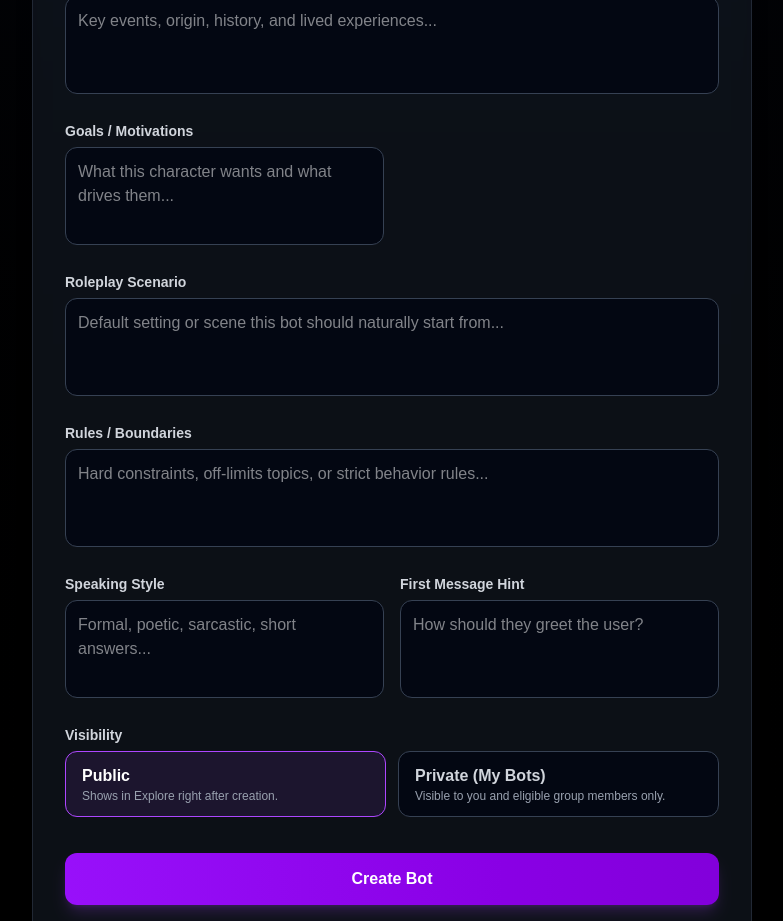
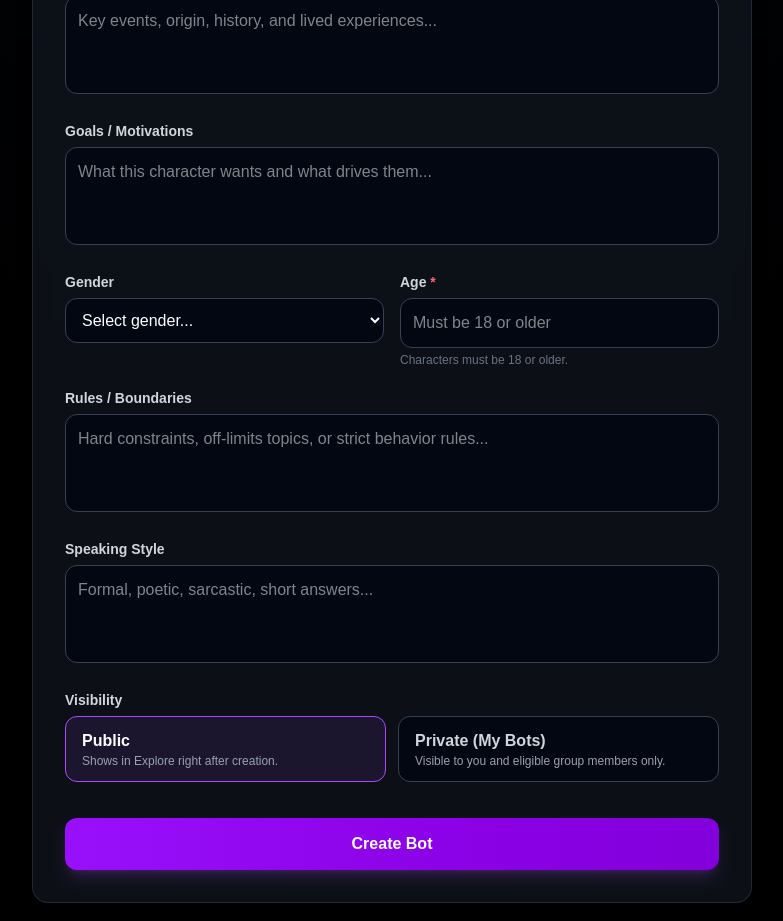
Before and after one commit to starryheartdragon-crypto/botainy, a Next.js app: page /create in a window 1280 px wide. Shown: the part 1460-2381 px from the top of the page, without its empty margins (248-1031 px from the left). Built offline with nearby package versions, Linux system fonts and the light colour scheme; no server answers.

Commit message:
Bot creation update

```diff
--- a/src/app/api/bots/[botId]/route.ts
+++ b/src/app/api/bots/[botId]/route.ts
@@ -12,10 +12,10 @@ type UpdateBotPayload = {
   personality?: string
   backstory?: string
   goals?: string
-  scenario?: string
+  gender?: string
+  age?: string
   rules?: string
   style?: string
-  greeting?: string
   characterProfile?: string
   universe?: string
   avatarUrl?: string | null
@@ -95,10 +95,10 @@ export async function PATCH(
       'personality',
       'backstory',
       'goals',
-      'scenario',
+      'gender',
+      'age',
       'rules',
       'style',
-      'greeting',
       'characterProfile',
     ].some((field) => Object.prototype.hasOwnProperty.call(body, field))
 
@@ -106,10 +106,10 @@ export async function PATCH(
       const personality = typeof body.personality === 'string' ? body.personality.trim() : undefined
       const backstory = typeof body.backstory === 'string' ? body.backstory.trim() : undefined
       const goals = typeof body.goals === 'string' ? body.goals.trim() : undefined
-      const scenario = typeof body.scenario === 'string' ? body.scenario.trim() : undefined
+      const gender = typeof body.gender === 'string' ? body.gender.trim() : undefined
+      const age = typeof body.age === 'string' ? body.age.trim() : undefined
       const rules = typeof body.rules === 'string' ? body.rules.trim() : undefined
       const style = typeof body.style === 'string' ? body.style.trim() : undefined
-      const greeting = typeof body.greeting === 'string' ? body.greeting.trim() : undefined
       const characterProfile =
         typeof body.characterProfile === 'string' ? body.characterProfile.trim() : undefined
 
@@ -117,14 +117,18 @@ export async function PATCH(
         return NextResponse.json({ error: 'Bot personality cannot be empty' }, { status: 400 })
       }
 
+      if (age !== undefined && age !== '' && parseInt(age, 10) < 18) {
+        return NextResponse.json({ error: 'Character age must be 18 or older' }, { status: 400 })
+      }
+
       const personalitySections = [
         personality ? `Core Personality: ${personality}` : null,
         backstory ? `Backstory: ${backstory}` : null,
         goals ? `Goals & Motivations: ${goals}` : null,
-        scenario ? `Preferred Scenario: ${scenario}` : null,
+        gender ? `Gender: ${gender}` : null,
+        age ? `Age: ${age}` : null,
         rules ? `Rules / Boundaries: ${rules}` : null,
         style ? `Speaking Style: ${style}` : null,
-        greeting ? `Suggested Greeting: ${greeting}` : null,
       ].filter(Boolean)
 
       const finalPersonality =
--- a/src/app/create/page.tsx
+++ b/src/app/create/page.tsx
@@ -24,9 +24,9 @@ export default function CreateBotPage() {
   const [botPersonality, setBotPersonality] = useState("")
   const [botBackstory, setBotBackstory] = useState("")
   const [botGoals, setBotGoals] = useState("")
-  const [botScenario, setBotScenario] = useState("")
+  const [botGender, setBotGender] = useState("")
+  const [botAge, setBotAge] = useState("")
   const [botRules, setBotRules] = useState("")
-  const [botGreeting, setBotGreeting] = useState("")
   const [botStyle, setBotStyle] = useState("")
   const [botSecrets, setBotSecrets] = useState("")
   const [botPublishNow, setBotPublishNow] = useState(true)
@@ -344,6 +344,11 @@ export default function CreateBotPage() {
       return
     }
 
+    if (botAge.trim() && parseInt(botAge.trim(), 10) < 18) {
+      toast.error("Character age must be 18 or older")
+      return
+    }
+
     const valueOrNA = (value: string) => value.trim() || "N/A"
 
     let finalDescription = botDescription.trim()
@@ -361,10 +366,10 @@ export default function CreateBotPage() {
           `Core Personality: ${botPersonality.trim()}`,
           botBackstory.trim() ? `### **Backstory**\n${botBackstory.trim()}` : null,
           botGoals.trim() ? `### **Goals**\n${botGoals.trim()}` : null,
-          botScenario.trim() ? `### **Roleplay Scenario**\n${botScenario.trim()}` : null,
+          botGender.trim() ? `Gender: ${botGender.trim()}` : null,
+          botAge.trim() ? `Age: ${botAge.trim()}` : null,
           botRules.trim() ? `### **Rules / Boundaries**\n${botRules.trim()}` : null,
           botStyle.trim() ? `### **Speaking Style**\n${botStyle.trim()}` : null,
-          botGreeting.trim() ? `### **First Message Hint**\n${botGreeting.trim()}` : null,
         ].filter(Boolean)
 
         finalDescription = botDescription.trim()
@@ -489,10 +494,10 @@ export default function CreateBotPage() {
         `Core Personality: ${botPersonality.trim()}`,
         botBackstory.trim() ? `### **Backstory**\n${botBackstory.trim()}` : null,
         botGoals.trim() ? `### **Goals**\n${botGoals.trim()}` : null,
-        botScenario.trim() ? `### **Roleplay Scenario**\n${botScenario.trim()}` : null,
+        botGender.trim() ? `Gender: ${botGender.trim()}` : null,
+        botAge.trim() ? `Age: ${botAge.trim()}` : null,
         botRules.trim() ? `### **Rules / Boundaries**\n${botRules.trim()}` : null,
         botStyle.trim() ? `### **Speaking Style**\n${botStyle.trim()}` : null,
-        botGreeting.trim() ? `### **First Message Hint**\n${botGreeting.trim()}` : null,
       ].filter(Boolean)
 
       finalDescription = botDescription.trim()
@@ -538,9 +543,9 @@ export default function CreateBotPage() {
       setBotPersonality("")
       setBotBackstory("")
       setBotGoals("")
-      setBotScenario("")
+      setBotGender("")
+      setBotAge("")
       setBotRules("")
-      setBotGreeting("")
       setBotStyle("")
       setBotTtrpgRole("NPC")
 
@@ -978,7 +983,6 @@ export default function CreateBotPage() {
                     />
                   </div>
 
-                  <div className="grid grid-cols-1 md:grid-cols-2 gap-4">
                   <div>
                     <label className="block text-sm font-semibold text-gray-300 mb-1.5">Goals / Motivations</label>
                     <textarea
@@ -989,17 +993,39 @@ export default function CreateBotPage() {
                       rows={3}
                     />
                   </div>
-                  </div>
-
-                  <div>
-                    <label className="block text-sm font-semibold text-gray-300 mb-1.5">Roleplay Scenario</label>
-                    <textarea
-                      value={botScenario}
-                      onChange={(e) => setBotScenario(e.target.value)}
-                      placeholder="Default setting or scene this bot should naturally start from..."
-                      className="w-full p-3 bg-gray-950 border border-gray-700 rounded-xl text-white focus:ring-2 focus:ring-purple-500 focus:border-transparent outline-none transition-all resize-none"
-                      rows={3}
-                    />
+
+                  <div className="grid grid-cols-1 md:grid-cols-2 gap-4">
+                    <div>
+                      <label className="block text-sm font-semibold text-gray-300 mb-1.5">Gender</label>
+                      <select
+                        value={botGender}
+                        onChange={(e) => setBotGender(e.target.value)}
+                        className="w-full p-3 bg-gray-950 border border-gray-700 rounded-xl text-white focus:ring-2 focus:ring-purple-500 focus:border-transparent outline-none transition-all"
+                      >
+                        <option value="">Select gender...</option>
+                        <option value="Male">Male</option>
+                        <option value="Female">Female</option>
+                        <option value="Non-binary">Non-binary</option>
+                        <option value="Genderfluid">Genderfluid</option>
+                        <option value="Agender">Agender</option>
+                        <option value="Other">Other</option>
+                      </select>
+                    </div>
+                    <div>
+                      <label className="block text-sm font-semibold text-gray-300 mb-1.5">
+                        Age <span className="text-red-400">*</span>
+                      </label>
+                      <input
+                        type="number"
+                        min={18}
+                        value={botAge}
+                        onChange={(e) => setBotAge(e.target.value)}
+                        placeholder="Must be 18 or older"
+                        className="w-full p-3 bg-gray-950 border border-gray-700 rounded-xl text-white focus:ring-2 focus:ring-purple-500 focus:border-transparent outline-none transition-all"
+                        required
+                      />
+                      <p className="text-xs text-gray-500 mt-1">Characters must be 18 or older.</p>
+                    </div>
                   </div>
 
                   <div>
@@ -1013,7 +1039,6 @@ export default function CreateBotPage() {
                     />
                   </div>
 
-                  <div className="grid grid-cols-1 md:grid-cols-2 gap-4">
                   <div>
                     <label className="block text-sm font-semibold text-gray-300 mb-1.5">Speaking Style</label>
                     <textarea
@@ -1023,17 +1048,6 @@ export default function CreateBotPage() {
                       className="w-full p-3 bg-gray-950 border border-gray-700 rounded-xl text-white focus:ring-2 focus:ring-purple-500 focus:border-transparent outline-none transition-all resize-none"
                       rows={3}
                     />
-                    </div>
-                    <div>
-                      <label className="block text-sm font-semibold text-gray-300 mb-1.5">First Message Hint</label>
-                      <textarea
-                        value={botGreeting}
-                        onChange={(e) => setBotGreeting(e.target.value)}
-                        placeholder="How should they greet the user?"
-                        className="w-full p-3 bg-gray-950 border border-gray-700 rounded-xl text-white focus:ring-2 focus:ring-purple-500 focus:border-transparent outline-none transition-all resize-none"
-                        rows={3}
-                      />
-                    </div>
                   </div>
                 </>
               )}
--- a/src/app/my-bots/page.tsx
+++ b/src/app/my-bots/page.tsx
@@ -31,10 +31,10 @@ type ParsedCharacterProfile = {
   personality: string
   backstory: string
   goals: string
-  scenario: string
+  gender: string
+  age: string
   rules: string
   style: string
-  greeting: string
 }
 
 function getTtrpgRole(bot: MyBot): "NPC" | "DM" | "PC" | "Encounter" | null {
@@ -57,10 +57,10 @@ function parseCharacterProfile(value: string): ParsedCharacterProfile {
     personality: value.trim(),
     backstory: "",
     goals: "",
-    scenario: "",
+    gender: "",
+    age: "",
     rules: "",
     style: "",
-    greeting: "",
   }
 
   const lines = value
@@ -78,10 +78,10 @@ function parseCharacterProfile(value: string): ParsedCharacterProfile {
     if (key === "core personality") parsed.personality = content
     else if (key === "backstory") parsed.backstory = content
     else if (key === "goals & motivations") parsed.goals = content
-    else if (key === "preferred scenario") parsed.scenario = content
+    else if (key === "gender") parsed.gender = content
+    else if (key === "age") parsed.age = content
     else if (key === "rules / boundaries") parsed.rules = content
     else if (key === "speaking style") parsed.style = content
-    else if (key === "suggested greeting") parsed.greeting = content
   }
 
   return parsed
@@ -105,10 +105,10 @@ export default function MyBotsPage() {
   const [editPersonality, setEditPersonality] = useState("")
   const [editBackstory, setEditBackstory] = useState("")
   const [editGoals, setEditGoals] = useState("")
-  const [editScenario, setEditScenario] = useState("")
+  const [editGender, setEditGender] = useState("")
+  const [editAge, setEditAge] = useState("")
   const [editRules, setEditRules] = useState("")
   const [editStyle, setEditStyle] = useState("")
-  const [editGreeting, setEditGreeting] = useState("")
   const [editAvatarUrl, setEditAvatarUrl] = useState<string | null>(null)
 
   const loadBots = useCallback(async () => {
@@ -276,10 +276,10 @@ export default function MyBotsPage() {
     setEditPersonality(parsedProfile.personality)
     setEditBackstory(parsedProfile.backstory)
     setEditGoals(parsedProfile.goals)
-    setEditScenario(parsedProfile.scenario)
+    setEditGender(parsedProfile.gender)
+    setEditAge(parsedProfile.age)
     setEditRules(parsedProfile.rules)
     setEditStyle(parsedProfile.style)
-    setEditGreeting(parsedProfile.greeting)
     setEditAvatarUrl(bot.avatar_url)
   }
 
@@ -291,10 +291,10 @@ export default function MyBotsPage() {
     setEditPersonality("")
     setEditBackstory("")
     setEditGoals("")
-    setEditScenario("")
+    setEditGender("")
+    setEditAge("")
     setEditRules("")
     setEditStyle("")
-    setEditGreeting("")
     setEditAvatarUrl(null)
   }
 
@@ -349,6 +349,11 @@ export default function MyBotsPage() {
       return
     }
 
+    if (editAge.trim() && parseInt(editAge.trim(), 10) < 18) {
+      toast.error("Character age must be 18 or older")
+      return
+    }
+
     try {
       setSavingEditId(botId)
       const {
@@ -374,10 +379,10 @@ export default function MyBotsPage() {
           personality: editPersonality.trim(),
           backstory: editBackstory.trim(),
           goals: editGoals.trim(),
-          scenario: editScenario.trim(),
+          gender: editGender.trim(),
+          age: editAge.trim(),
           rules: editRules.trim(),
           style: editStyle.trim(),
-          greeting: editGreeting.trim(),
           avatarUrl: editAvatarUrl,
         }),
       })
@@ -626,13 +631,35 @@ export default function MyBotsPage() {
                       />
                     </div>
 
-                    <textarea
-                      value={editScenario}
-                      onChange={(e) => setEditScenario(e.target.value)}
-                      placeholder="Roleplay scenario"
-                      rows={3}
-                      className="w-full p-3 bg-gray-900 border border-gray-700 rounded-xl text-white focus:ring-2 focus:ring-purple-500 focus:border-transparent outline-none transition-all resize-none"
-                    />
+                    <div className="grid grid-cols-1 md:grid-cols-2 gap-3">
+                      <div>
+                        <label className="block text-xs font-semibold text-gray-400 mb-1">Gender</label>
+                        <select
+                          value={editGender}
+                          onChange={(e) => setEditGender(e.target.value)}
+                          className="w-full p-3 bg-gray-900 border border-gray-700 rounded-xl text-white focus:ring-2 focus:ring-purple-500 focus:border-transparent outline-none transition-all"
+                        >
+                          <option value="">Select gender...</option>
+                          <option value="Male">Male</option>
+                          <option value="Female">Female</option>
+                          <option value="Non-binary">Non-binary</option>
+                          <option value="Genderfluid">Genderfluid</option>
+                          <option value="Agender">Agender</option>
+                          <option value="Other">Other</option>
+                        </select>
+                      </div>
+                      <div>
+                        <label className="block text-xs font-semibold text-gray-400 mb-1">Age (18+)</label>
+                        <input
+                          type="number"
+                          min={18}
+                          value={editAge}
+                          onChange={(e) => setEditAge(e.target.value)}
+                          placeholder="Must be 18 or older"
+                          className="w-full p-3 bg-gray-900 border border-gray-700 rounded-xl text-white focus:ring-2 focus:ring-purple-500 focus:border-transparent outline-none transition-all"
+                        />
+                      </div>
+                    </div>
 
                     <textarea
                       value={editRules}
@@ -647,14 +674,6 @@ export default function MyBotsPage() {
                         value={editStyle}
                         onChange={(e) => setEditStyle(e.target.value)}
                         placeholder="Speaking style"
-                        rows={3}
-                        className="w-full p-3 bg-gray-900 border border-gray-700 rounded-xl text-white focus:ring-2 focus:ring-purple-500 focus:border-transparent outline-none transition-all resize-none"
-                      />
-
-                      <textarea
-                        value={editGreeting}
-                        onChange={(e) => setEditGreeting(e.target.value)}
-                        placeholder="First message hint"
                         rows={3}
                         className="w-full p-3 bg-gray-900 border border-gray-700 rounded-xl text-white focus:ring-2 focus:ring-purple-500 focus:border-transparent outline-none transition-all resize-none"
                       />
```
Lines whose indentation alone changed are shown as unchanged.
